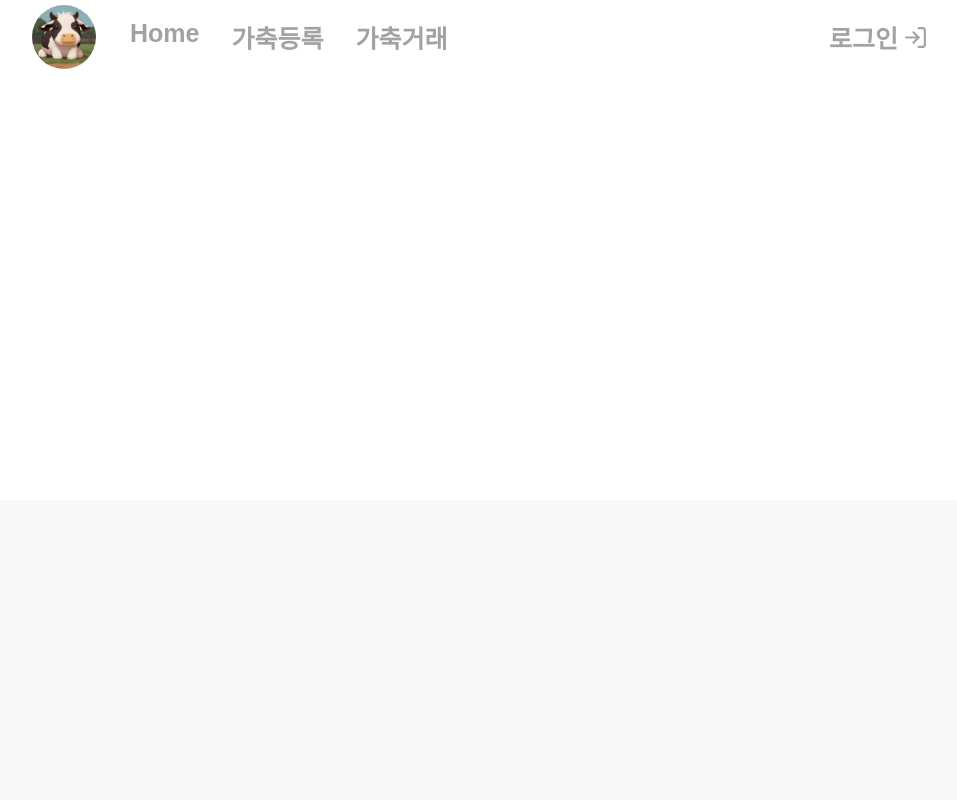
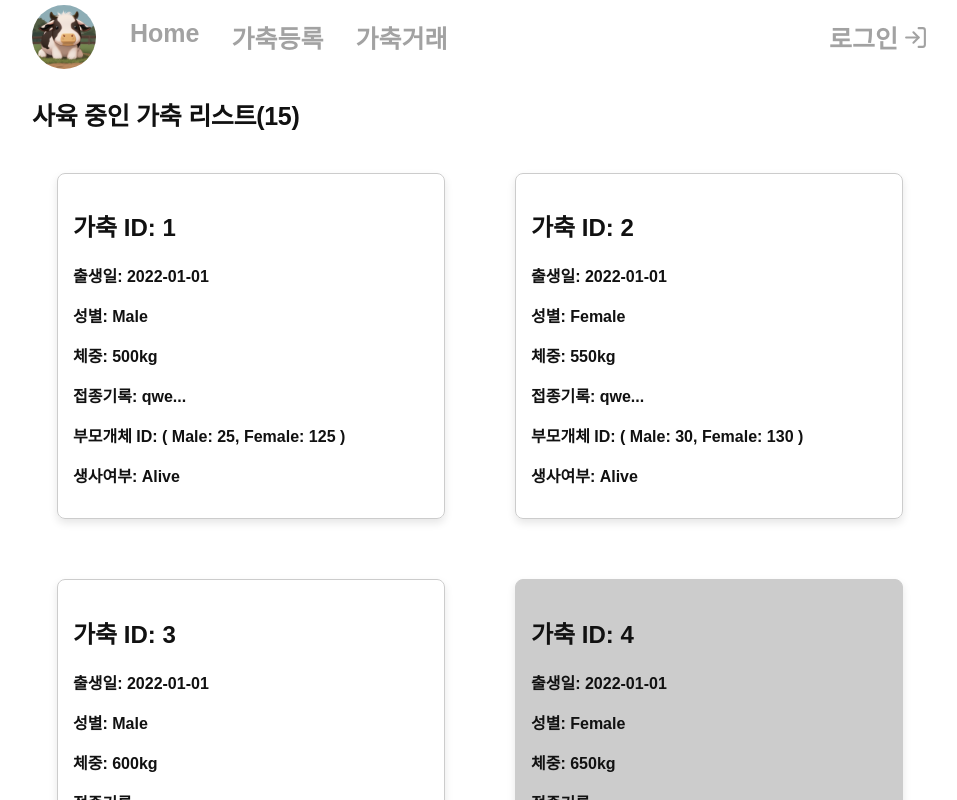
Before and after one commit to shch989/Hyperledger_TrustCattle, a React (Create React App) app in the folder client/: page /cattle-list/1 in a window 1280 px wide. Shown: the top 800 px of the page, without its empty margins (160-1117 px from the left). Built offline with nearby package versions, Linux system fonts and the light colour scheme.

Commit message:
판매기능 로그인기능 로그아웃기능 구현

```diff
--- a/client/src/components/breeder/SignIn.jsx
+++ b/client/src/components/breeder/SignIn.jsx
@@ -1,4 +1,5 @@
 import React, { useState } from 'react'
+import { useNavigate } from 'react-router-dom'
 // import styled from 'styled-components';
 // components
 import Input from '../UI/Input'
@@ -7,13 +8,16 @@ import Button from '../UI/Button';
 const SignIn = () => {
   const [userId, setUserId] = useState('');
   const [userPw, setUserPw] = useState('');
+  const navigate = useNavigate()
 
   const handleAdminSubmit = async (event) => {
     event.preventDefault()
 
-    alert(`회원가입 되었습니다.`)
+    localStorage.setItem('token', userPw)
+    localStorage.setItem('userName', userId)
     setUserId('')
     setUserPw('')
+    navigate('/')
   };
 
   return (
--- /dev/null
+++ b/client/src/components/breeder/UserCattleCard.jsx
@@ -0,0 +1,48 @@
+import React from 'react';
+import styled from 'styled-components';
+
+const StyledCard = styled.div`
+  padding: 15px;
+  margin: 20px 15px;
+  border: 1px solid #ccc;
+  border-radius: 8px;
+  box-shadow: 0 4px 8px rgba(0, 0, 0, 0.1);
+  background-color: ${props => props.isAlive ? 'transparent' : 'rgba(0, 0, 0, 0.2)'};
+`;
+
+const SellCattleLink = styled.a`
+  text-decoration: none;
+  font-weight: 600;
+  color: #111;
+  margin: 0 10px;
+`
+
+const UserCattleCard = (props) => {
+  const { cattleID, birthDate, gender, weight, vaccinationRecord, parentCattleID, survivalStatus } = props.cattle;
+
+  const mom = parentCattleID ? parentCattleID.mom : 'N/A';
+  const dad = parentCattleID ? parentCattleID.dad : 'N/A';
+  const vaccination = vaccinationRecord && vaccinationRecord.length > 0
+    ? vaccinationRecord.length === 1
+      ? vaccinationRecord[0].vaccineName
+      : vaccinationRecord[0].vaccineName + "..."
+    : 'No vaccination record';
+
+  const isAlive = survivalStatus === 'Alive';
+
+  return (
+    <SellCattleLink href={`/sell-request/${cattleID}`}>
+      <StyledCard isAlive={isAlive}>
+        <h2>가축 ID: {cattleID}</h2>
+        <p>출생일: {birthDate}</p>
+        <p>성별: {gender}</p>
+        <p>체중: {weight}kg</p>
+        <p>접종기록: {vaccination}</p>
+        <p>부모개체 ID: ( Male: {dad}, Female: {mom} )</p>
+        <p>생사여부: {survivalStatus}</p>
+      </StyledCard>
+    </SellCattleLink>
+  );
+}
+
+export default UserCattleCard;
--- a/client/src/components/common/NavBar/NavBar.jsx
+++ b/client/src/components/common/NavBar/NavBar.jsx
@@ -82,8 +82,21 @@ const UserProfile = styled.a.attrs({})`
   transition: all 0.2s;
 `;
 
+const CattleListPageLink = styled.a`
+  text-decoration: none;
+  font-weight: 600;
+  color: #a2a2a2;
+  margin: 0 10px;
+
+  &:hover {
+    text-decoration: none;
+    color: #555;
+  }
+`;
+
 const Navbar = () => {
   const { pathname } = useLocation();
+  // 테스트용
   const token = localStorage.getItem('token');
   const userName = localStorage.getItem('userName');
 
@@ -107,7 +120,12 @@ const Navbar = () => {
         <User>
           {token ? (
             <Fragment>
-              <UserProfile>Welcome {userName}(님)</UserProfile>
+              <UserProfile>
+                Welcome
+                <CattleListPageLink href="/cattle-list/:userId">
+                  {userName}(님)
+                </CattleListPageLink>
+              </UserProfile>
               <LogOutButton />
             </Fragment>
           ) : (
--- a/client/src/pages/cattle/BreederCattleListPage.jsx
+++ b/client/src/pages/cattle/BreederCattleListPage.jsx
@@ -1,13 +1,188 @@
 import React from 'react'
-import { useParams } from 'react-router-dom';
+import styled from 'styled-components';
+import MainTitle from '../../components/common/Main/MainTitle';
+import MainBackground from '../../components/UI/MainBackground';
+import UserCattleCard from '../../components/breeder/UserCattleCard';
+// import { useParams } from 'react-router-dom';
 
-const BreederCattleListPage
-  = () => {
-    const { userId } = useParams();
+const StyledGrid = styled.div`
+  display: grid;
+  grid-template-columns: repeat(auto-fill, minmax(300px, 1fr));
+  gap: 20px;
+  max-height: 1000px;
+  overflow: auto;
+`;
 
-    return (
-      <div>{userId} 사육자 가축 목록 페이지</div>
-    )
+const MainTitleStyle = styled.div`
+  margin-top: 20px;
+`
+
+const cattleData = [
+  {
+    "cattleID": 1,
+    "birthDate": "2022-01-01",
+    "gender": "Male",
+    "weight": 500,
+    "vaccinationRecord": [{ vaccineName: "qwe", date: "2021-01-02" }, { vaccineName: "qwees", date: "2021-01-05" }],
+    "parentCattleID": { "mom": 125, "dad": 25 },
+    "survivalStatus": "Alive",
+    "ownerID": 1
+  },
+  {
+    "cattleID": 2,
+    "birthDate": "2022-01-01",
+    "gender": "Female",
+    "weight": 550,
+    "vaccinationRecord": [{ vaccineName: "qwe", date: "2021-01-02" }, { vaccineName: "qwees", date: "2021-01-05" }],
+    "parentCattleID": { "mom": 130, "dad": 30 },
+    "survivalStatus": "Alive",
+    "ownerID": 2
+  },
+  {
+    "cattleID": 3,
+    "birthDate": "2022-01-01",
+    "gender": "Male",
+    "weight": 600,
+    "vaccinationRecord": [{ vaccineName: "qwe", date: "2021-01-02" }, { vaccineName: "qwees", date: "2021-01-05" }],
+    "parentCattleID": { "mom": 135, "dad": 35 },
+    "survivalStatus": "Alive",
+    "ownerID": 3
+  },
+  {
+    "cattleID": 4,
+    "birthDate": "2022-01-01",
+    "gender": "Female",
+    "weight": 650,
+    "vaccinationRecord": [{ vaccineName: "qwe", date: "2021-01-02" }, { vaccineName: "qwees", date: "2021-01-05" }],
+    "parentCattleID": { "mom": 140, "dad": 40 },
+    "survivalStatus": "Deceased",
+    "ownerID": 4
+  },
+  {
+    "cattleID": 5,
+    "birthDate": "2022-01-01",
+    "gender": "Male",
+    "weight": 700,
+    "vaccinationRecord": [{ vaccineName: "qwe", date: "2021-01-02" }, { vaccineName: "qwees", date: "2021-01-05" }],
+    "parentCattleID": { "mom": 145, "dad": 45 },
+    "survivalStatus": "Alive",
+    "ownerID": 0
+  },
+  {
+    "cattleID": 6,
+    "birthDate": "2022-01-01",
+    "gender": "Female",
+    "weight": 750,
+    "vaccinationRecord": [{ vaccineName: "qwe", date: "2021-01-02" }, { vaccineName: "qwees", date: "2021-01-05" }],
+    "parentCattleID": { "mom": 150, "dad": 50 },
+    "survivalStatus": "Alive",
+    "ownerID": 1
+  },
+  {
+    "cattleID": 7,
+    "birthDate": "2022-01-01",
+    "gender": "Male",
+    "weight": 800,
+    "vaccinationRecord": [{ vaccineName: "qwe", date: "2021-01-02" }, { vaccineName: "qwees", date: "2021-01-05" }],
+    "parentCattleID": { "mom": 155, "dad": 55 },
+    "survivalStatus": "Alive",
+    "ownerID": 2
+  },
+  {
+    "cattleID": 8,
+    "birthDate": "2022-01-01",
+    "gender": "Female",
+    "weight": 850,
+    "vaccinationRecord": [{ vaccineName: "qwe", date: "2021-01-02" }, { vaccineName: "qwees", date: "2021-01-05" }],
+    "parentCattleID": { "mom": 160, "dad": 60 },
+    "survivalStatus": "Alive",
+    "ownerID": 3
+  },
+  {
+    "cattleID": 9,
+    "birthDate": "2022-01-01",
+    "gender": "Male",
+    "weight": 900,
+    "vaccinationRecord": [{ vaccineName: "qwe", date: "2021-01-02" }, { vaccineName: "qwees", date: "2021-01-05" }],
+    "parentCattleID": { "mom": 165, "dad": 65 },
+    "survivalStatus": "Deceased",
+    "ownerID": 4
+  },
+  {
+    "cattleID": 10,
+    "birthDate": "2022-01-01",
+    "gender": "Female",
+    "weight": 950,
+    "vaccinationRecord": [{ vaccineName: "qwe", date: "2021-01-02" }, { vaccineName: "qwees", date: "2021-01-05" }],
+    "parentCattleID": { "mom": 170, "dad": 70 },
+    "survivalStatus": "Alive",
+    "ownerID": 0
+  },
+  {
+    "cattleID": 11,
+    "birthDate": "2022-01-01",
+    "gender": "Male",
+    "weight": 1000,
+    "vaccinationRecord": [{ vaccineName: "qwe", date: "2021-01-02" }, { vaccineName: "qwees", date: "2021-01-05" }],
+    "parentCattleID": { "mom": 175, "dad": 75 },
+    "survivalStatus": "Alive",
+    "ownerID": 1
+  },
+  {
+    "cattleID": 12,
+    "birthDate": "2022-01-01",
+    "gender": "Female",
+    "weight": 1050,
+    "vaccinationRecord": [{ vaccineName: "qwe", date: "2021-01-02" }, { vaccineName: "qwees", date: "2021-01-05" }],
+    "parentCattleID": { "mom": 180, "dad": 80 },
+    "survivalStatus": "Alive",
+    "ownerID": 2
+  },
+  {
+    "cattleID": 13,
+    "birthDate": "2022-01-01",
+    "gender": "Male",
+    "weight": 1100,
+    "vaccinationRecord": [{ vaccineName: "qwe", date: "2021-01-02" }, { vaccineName: "qwees", date: "2021-01-05" }],
+    "parentCattleID": { "mom": 185, "dad": 85 },
+    "survivalStatus": "Alive",
+    "ownerID": 3
+  },
+  {
+    "cattleID": 14,
+    "birthDate": "2022-01-01",
+    "gender": "Female",
+    "weight": 1150,
+    "vaccinationRecord": [{ vaccineName: "qwe", date: "2021-01-02" }, { vaccineName: "qwees", date: "2021-01-05" }],
+    "parentCattleID": { "mom": 190, "dad": 90 },
+    "survivalStatus": "Deceased",
+    "ownerID": 4
+  },
+  {
+    "cattleID": 15,
+    "birthDate": "2022-01-01",
+    "gender": "Male",
+    "weight": 1200,
+    "vaccinationRecord": [{ vaccineName: "qwe", date: "2021-01-02" }, { vaccineName: "qwees", date: "2021-01-05" }],
+    "parentCattleID": { "mom": 195, "dad": 95 },
+    "survivalStatus": "Alive",
+    "ownerID": 0
   }
+]
 
-export default BreederCattleListPage
+const MainRegisterCattle = () => {
+  return (
+    <MainBackground>
+      <MainTitleStyle>
+        <MainTitle>사육 중인 가축 리스트({cattleData.length})</MainTitle>
+      </MainTitleStyle>
+      <StyledGrid>
+        {cattleData.map((cattle) => (
+          <UserCattleCard key={cattle.cattleID} cattle={cattle} />
+        ))}
+      </StyledGrid>
+    </MainBackground>
+  )
+}
+
+export default MainRegisterCattle
--- a/client/src/pages/cattle/EditCattleInfoPage.jsx
+++ b/client/src/pages/cattle/EditCattleInfoPage.jsx
@@ -53,6 +53,7 @@ const EditCattleInfoPage = () => {
   return (
     <MainBackground>
       <InputBoxStyle>
+        <form onSubmit={handleCattleSubmit}>
           <PageTitle>접종 이력 추가</PageTitle>
           <VaccinationBox>
             <ul>
@@ -70,6 +71,7 @@ const EditCattleInfoPage = () => {
             label="백신 이름"
             type="text"
             value={newVaccine.vaccineName}
+            placeholder="백신 일련번호"
             onChange={(e) => setNewVaccine({ ...newVaccine, vaccineName: e.target.value })}
           />
           <Input
@@ -82,7 +84,7 @@ const EditCattleInfoPage = () => {
             백신 추가
           </Button>
           <PageTitle>가축 정보 수정</PageTitle>
-        <form onSubmit={handleCattleSubmit}>
+
           <Input
             label="체중(Kg)"
             type="number"
--- a/client/src/pages/cattle/RegisterCattlePage.jsx
+++ b/client/src/pages/cattle/RegisterCattlePage.jsx
@@ -93,6 +93,7 @@ const RegisterCattlePage = () => {
           label="백신 이름"
           type="text"
           value={newVaccine.vaccineName}
+          placeholder="백신 일련번호"
           onChange={(e) => setNewVaccine({ ...newVaccine, vaccineName: e.target.value })}
         />
         <Input
--- a/client/src/pages/transaction/SellRequestPage.jsx
+++ b/client/src/pages/transaction/SellRequestPage.jsx
@@ -1,11 +1,55 @@
-import React from 'react'
-import { useParams } from 'react-router-dom';
+import React, { useState } from 'react'
+import styled from 'styled-components';
+// import { useParams } from 'react-router-dom';
+import MainBackground from '../../components/UI/MainBackground';
+import Button from '../../components/UI/Button';
+import Input from '../../components/UI/Input';
+import PageTitle from '../../components/UI/PageTitle';
+
+const InputBoxStyle = styled.div`
+  width: 60%;
+  margin: 0 auto 30px auto;
+  padding: 20px 0;
+`;
 
 const SellRequestPage = () => {
-  const { cattleId } = useParams();
+  const [price, setPrice] = useState('');
+  const [bankNumber, setBankNumber] = useState('');
+  // const { cattleId } = useParams();
+
+  const handleCattleSubmit = async (event) => {
+    event.preventDefault();
+
+    alert(`등록되었습니다.`);
+    console.log(price)
+
+    setPrice('')
+    setBankNumber('')
+  };
 
   return (
-    <div>{cattleId} 가축 판매 신청 페이지</div>
+    <MainBackground>
+      <PageTitle>가축 판매 신청</PageTitle>
+      <InputBoxStyle>
+        <form onSubmit={handleCattleSubmit}>
+          <Input
+            label="판매 가격"
+            type="number"
+            value={price}
+            placeholder="가축 판매 가격"
+            onChange={(e) => setPrice(e.target.value)}
+          />
+          <Input
+            label="계좌번호"
+            type="number"
+            value={bankNumber}
+            placeholder="계좌번호(부산은행)"
+            onChange={(e) => setBankNumber(e.target.value)}
+          />
+          <Button type="submit">등록하기</Button>
+        </form>
+      </InputBoxStyle>
+    </MainBackground>
   )
 }
 
```
Lines whose indentation alone changed are shown as unchanged.
